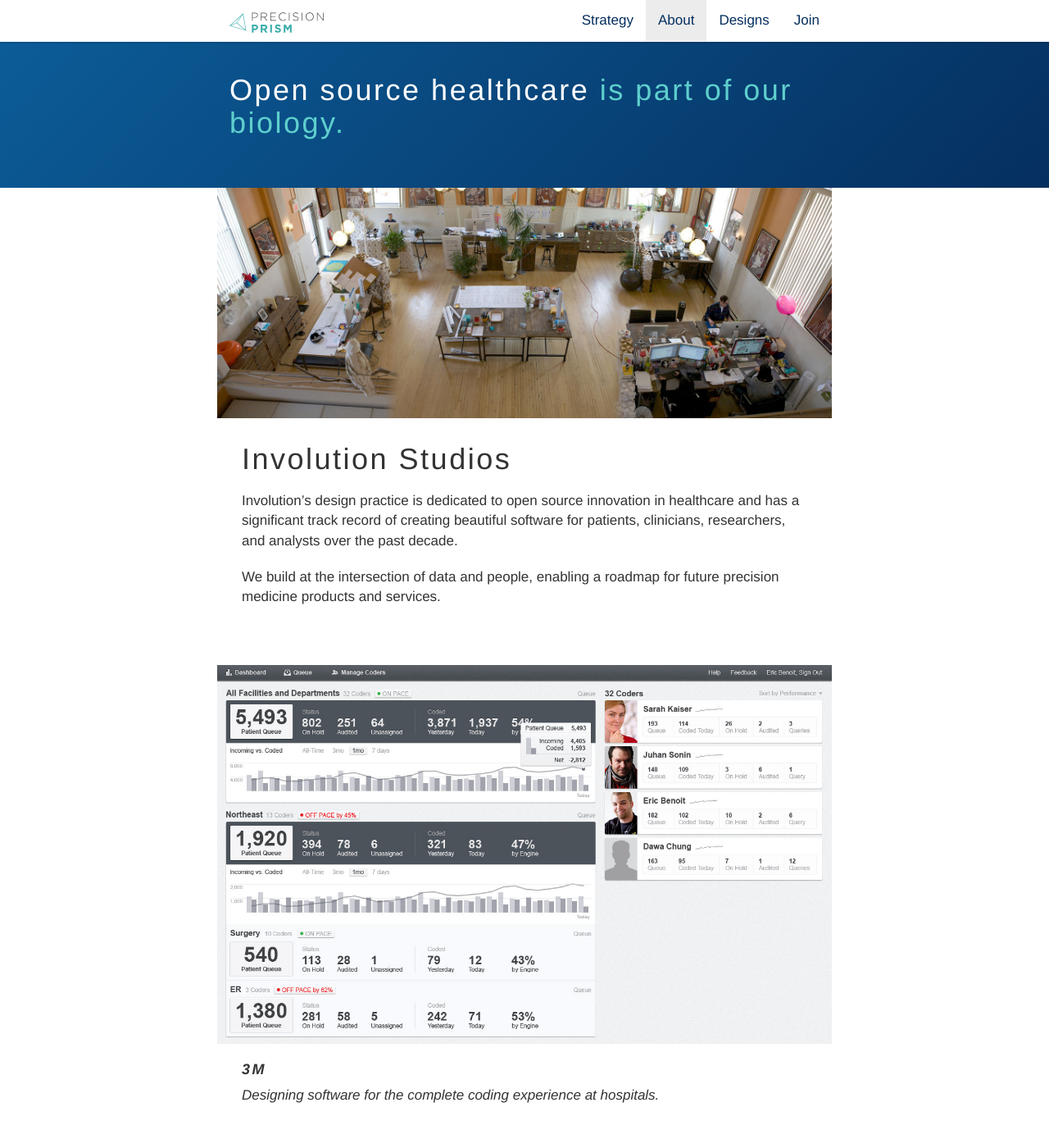
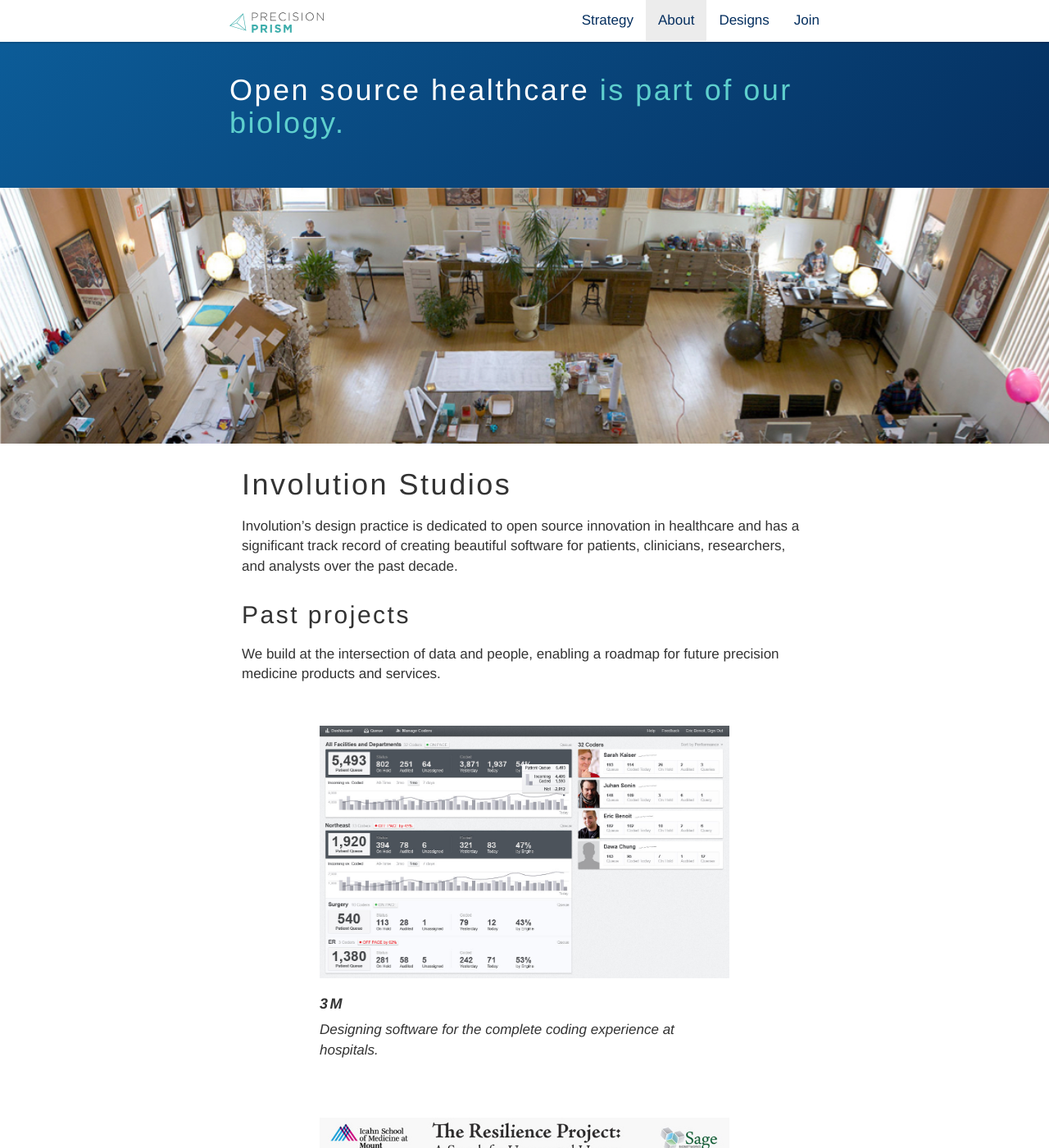
Before and after one commit to goinvo/PrecisionPrism, a Jekyll site: the page built from docs/about.html, in a window 1280 px wide and 1400 px high. Shown: the whole window at 82% size. Built offline with Jekyll 4.4.1, drawn with Linux system fonts in a browser that asks for light colours; nearby versions of some CDN libraries.

Commit message:
updates to about page

```diff
--- a/docs/about.html
+++ b/docs/about.html
@@ -9,27 +9,28 @@ title:  'About'
       </div>
 </div>
 
+<img src="images/studio-photo.jpg" class="studio_photo" alt="Studio photo">
+
 <div class="edge-to-edge" style="padding:0;">
     <div class="container" style="padding:0;">
-
-      <div class="about_projects" style="margin-top:0;">
-        <img src="images/studio-photo.jpg" alt="Studio photo">
+      <div>
         <div class="edge-padding">
           <h1 style="margin-top:30px;">Involution Studios</h1>
           <p>Involution’s design practice is dedicated to open source innovation in healthcare and has a significant track record of creating beautiful software for patients, clinicians, researchers, and analysts over the past decade.</p>
+          <h2 style="margin-top:30px;">Past projects</h2>
           <p>We build at the intersection of data and people, enabling a roadmap for future precision medicine products and services.</p>
         </div>
       </div>
 
-      <div class="about_projects">
+      <div class="projects" style="margin-top:50px;">
         <img src="images/project_3m.jpg" alt="3m photo">
-        <div class="edge-padding">
+        <div>
           <h4><i><b>3M</b></i></h4>
           <p><i>Designing software for the complete coding experience at hospitals.</i></p>
         </div>
       </div>
 
-      <div class="about_projects">
+      <div class="projects">
         <img src="images/project_sinai.jpg" alt="mt sinai photo">
         <div class="edge-padding">
           <h4><i><b>Mount Sinai</b></i></h4>
@@ -37,7 +38,7 @@ title:  'About'
         </div>
       </div>
 
-      <div class="about_projects">
+      <div class="projects">
         <img src="images/project_hgraph.jpg" alt="hgraph photo">
         <div class="edge-padding">
           <h4><i><b>hGraph</b></i></h4>
@@ -82,9 +83,10 @@ title:  'About'
       </table>
     </div>
 
+    <img src="images/studio-photo-2.jpg"  class="studio_photo" alt="studio photo">
+
     <div class="container" style="padding:0;">
       <div class="about_projects" style="margin-top:0;">
-        <img src="images/about_studio.jpg" alt="studio photo">
         <div class="edge-padding">
           <h1 style="margin-top:40px;">We want to bring the design of precision medicine to millions.</h1>
           <p>Over almost a decade of work, our team at Involution Studios have applied precision medicine principles to software products ranging from research tools, to hospital enterprise software, to open source applications. Now we want to use our experience to bring it to a national scale.</p>
--- a/docs/css/style.scss
+++ b/docs/css/style.scss
@@ -370,8 +370,14 @@ hr {
 }
 
 // ABOUT PAGE
-.about_projects {
-  margin: 70px 0px 0px 0px;
+.studio_photo {
+  width: 108%;
+  margin-left: -15px;
+}
+.projects {
+  max-width: 500px;
+  margin: auto;
+  margin-top: 70px;
   h4 {
     margin: 22px 0px 10px 0px;
   }
```
Also changed, not shown: docs/images/about_studio.jpg (deleted), docs/images/studio-photo-2.jpg (added), docs/images/studio-photo.jpg.
